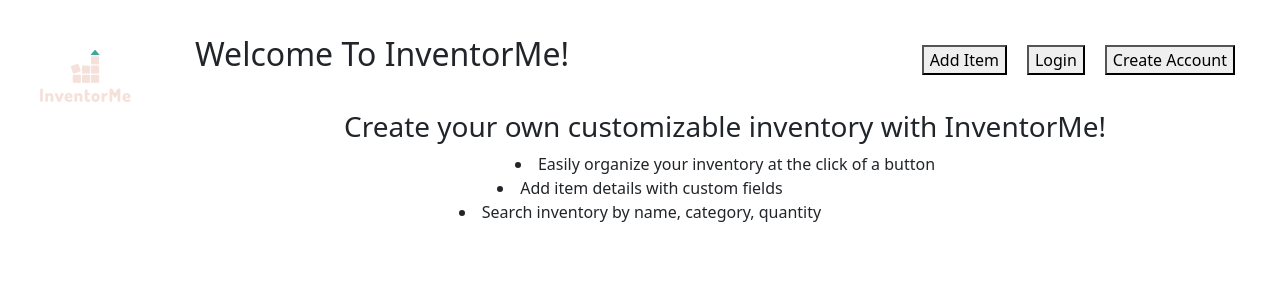
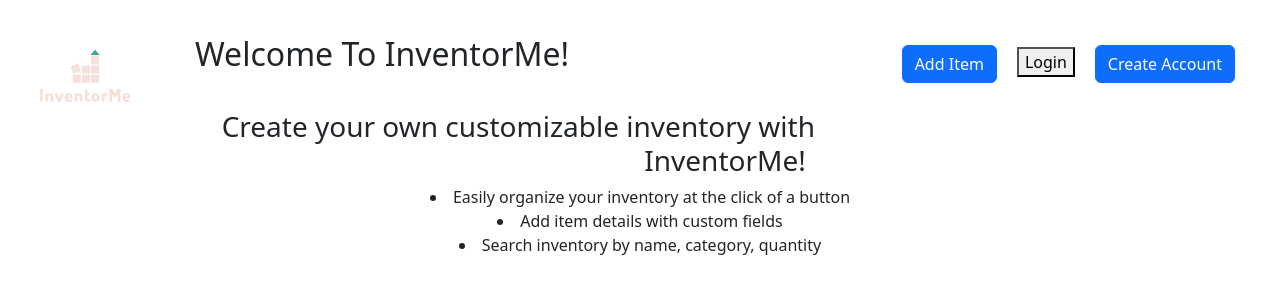
Before and after one commit to LiftOff-AC3/inventorme, a React (Create React App) app in the folder front-end/: page / in a window 1280 px wide. Shown: the top 300 px of the page. Built offline with nearby package versions, Linux system fonts and the light colour scheme.

Commit message:
Routing to pages ND

```diff
--- a/front-end/src/components/screens/Landing.js
+++ b/front-end/src/components/screens/Landing.js
@@ -1,4 +1,7 @@
+import Button from 'react-bootstrap/esm/Button';
 import React from 'react';
+
+
 
 const Landing = () => {
     return (
@@ -7,10 +10,10 @@ const Landing = () => {
               <img src='logo_transparent.png' alt='logo' style={{float: 'left', marginRight: '10px'}} ></img>
                 <h2 style={{float: 'left', margin:'25px'}}>Welcome To InventorMe!</h2>
                 <div style={{float: 'right', margin: '25px'}}>
-                    <button id='addItem' class ="glass" type = 'submit' style={{margin:'10px'}}>Add Item</button>
+                    <Button href='additem' id='addItem' class ="mx-5" type = 'submit' style={{margin:'10px'}}>Add Item</Button>
 
                     <button id='login' class='glass' type="submit" style={{margin:'10px'}}>Login</button>
-                    <button id ='createAccount' class="glass" type="submit" style={{margin:'10px'}}>Create Account</button>
+                    <Button href='register' id ='createAccount' class='mx-5' type="submit" style={{margin:'10px'}}>Create Account</Button>
                 </div>
             </nav>
 
```
